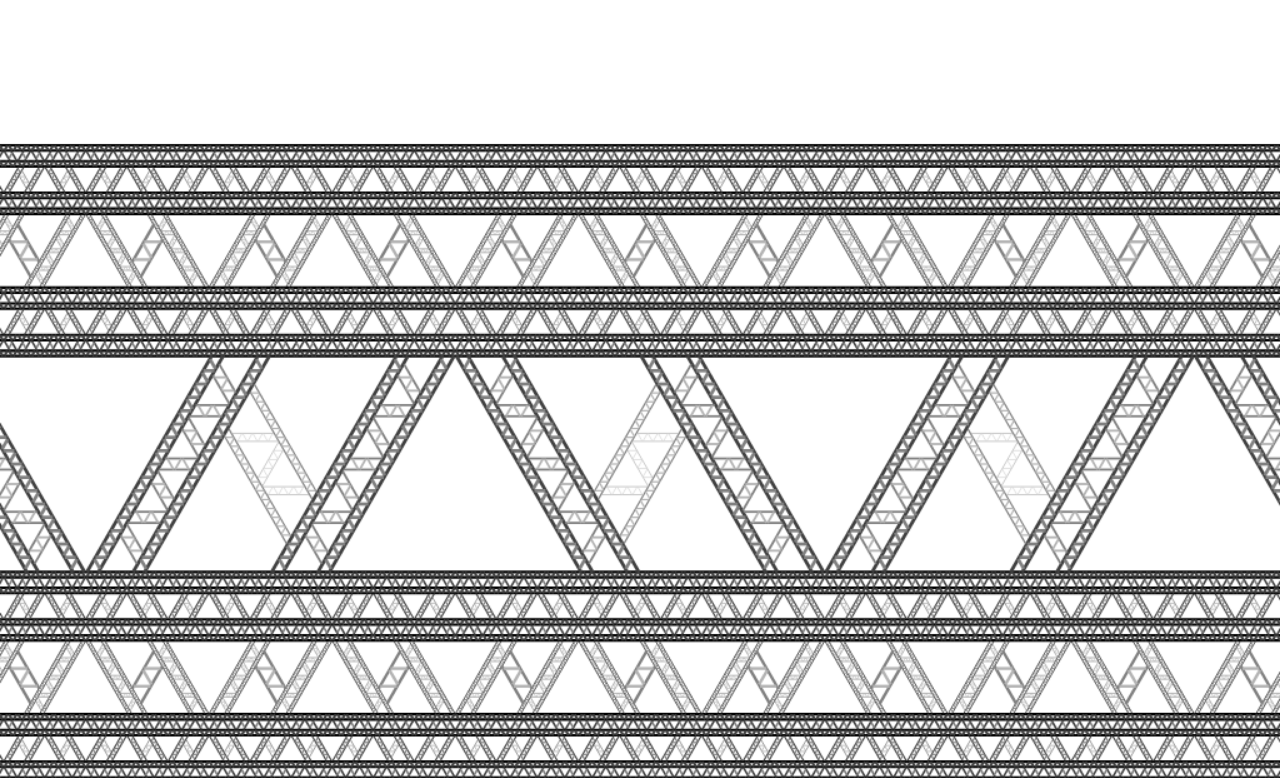
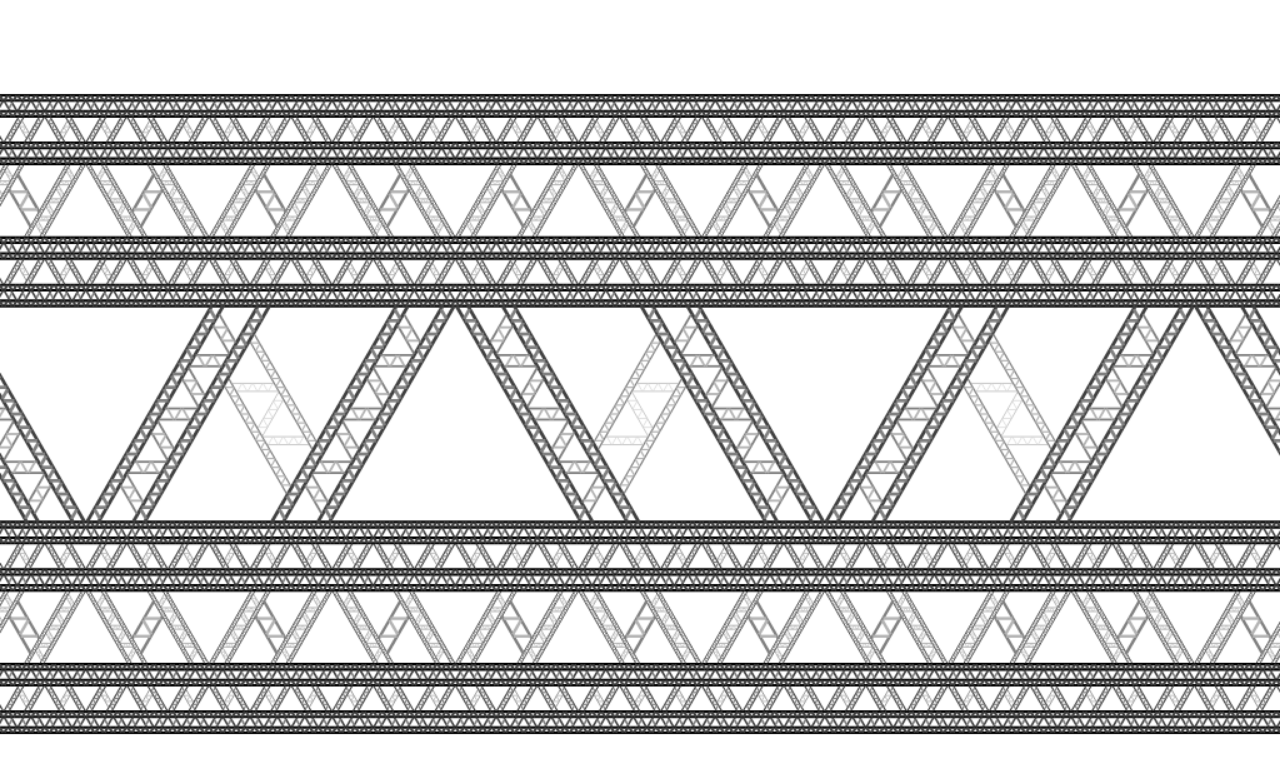
Before and after one commit to qiqi/truss-demo, a plain HTML site: page index.html in a window 1280 px wide. Shown: the part 190-968 px from the top of the page. Drawn offline with Linux system fonts and the light colour scheme.

Commit message:
Update index.html

```diff
--- a/index.html
+++ b/index.html
@@ -8,7 +8,7 @@
     body {
         width: 100%;
         height: 100%;
-        margin: 50px 0px 50px 0px;
+        margin: 25px 0px 25px 0px;
         padding:0;
     }
     canvas#canvas {
```
